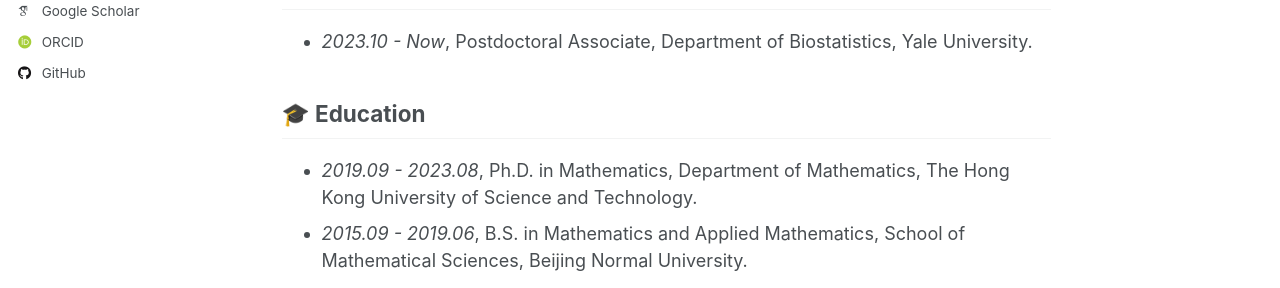
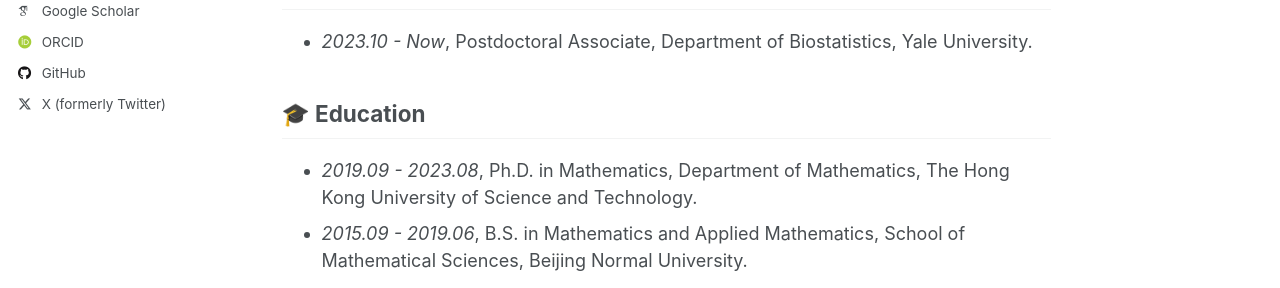
Before and after one commit to gefeiwang/gefeiwang.github.io, a Jekyll site: the page built from _pages/about.md, in a window 1280 px wide. Shown: the part 401-689 px from the top of the page. Built offline with Jekyll 4.4.1, drawn with Linux system fonts in a browser that asks for light colours; some web fonts are replaced; some of the changed lines change nothing that is shown.

Commit message:
Add files via upload

```diff
--- a/_config.yml
+++ b/_config.yml
@@ -67,7 +67,7 @@ author:
   steam            : # Username
   telegram         : # URL
   tumblr           : # Username
-  twitter          : # Username for X / Twitter
+  twitter          : "GefeiWang001"
   vine             : # Username
   weibo            : # Username
   wikipedia        : # Username
```
